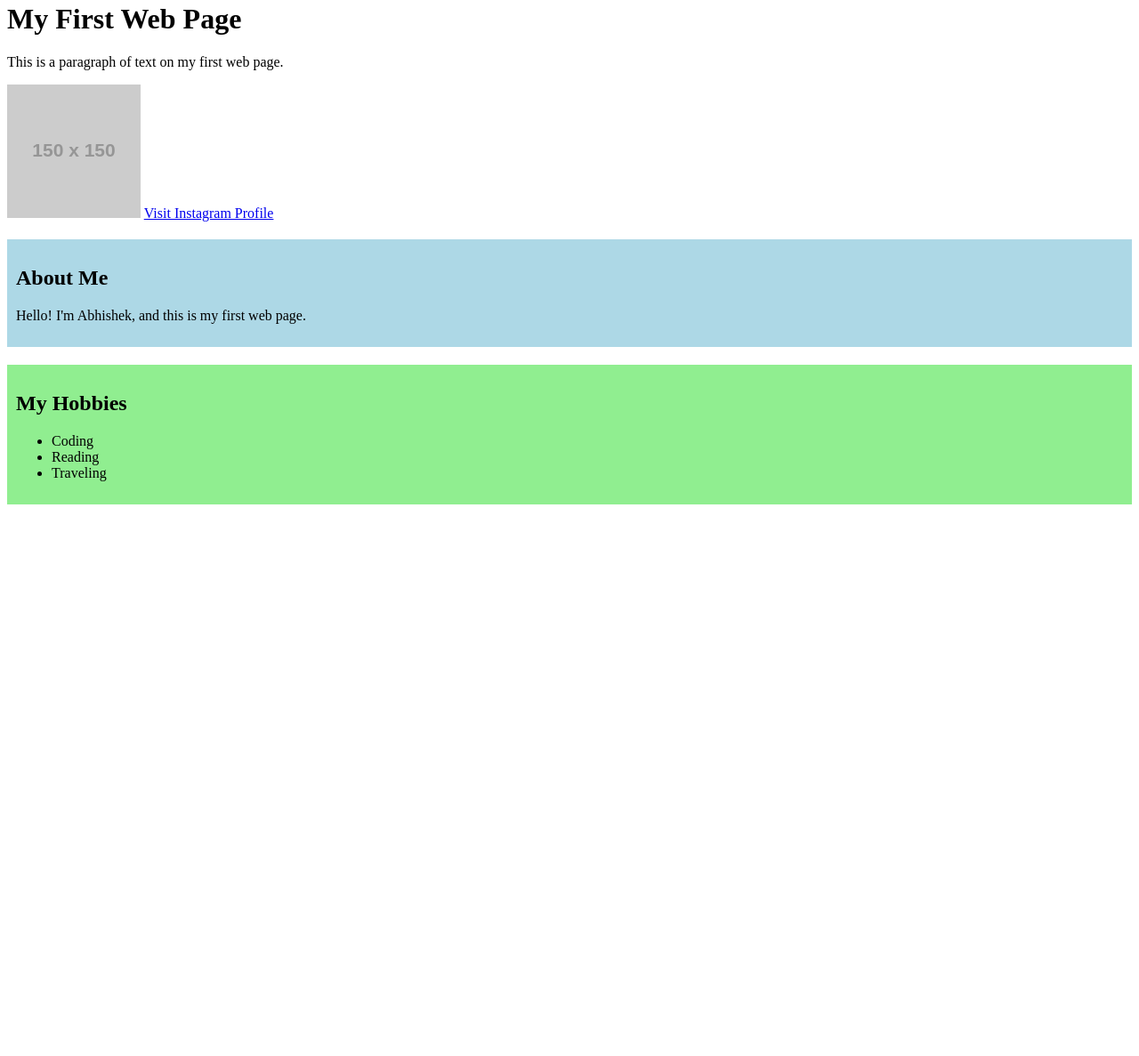
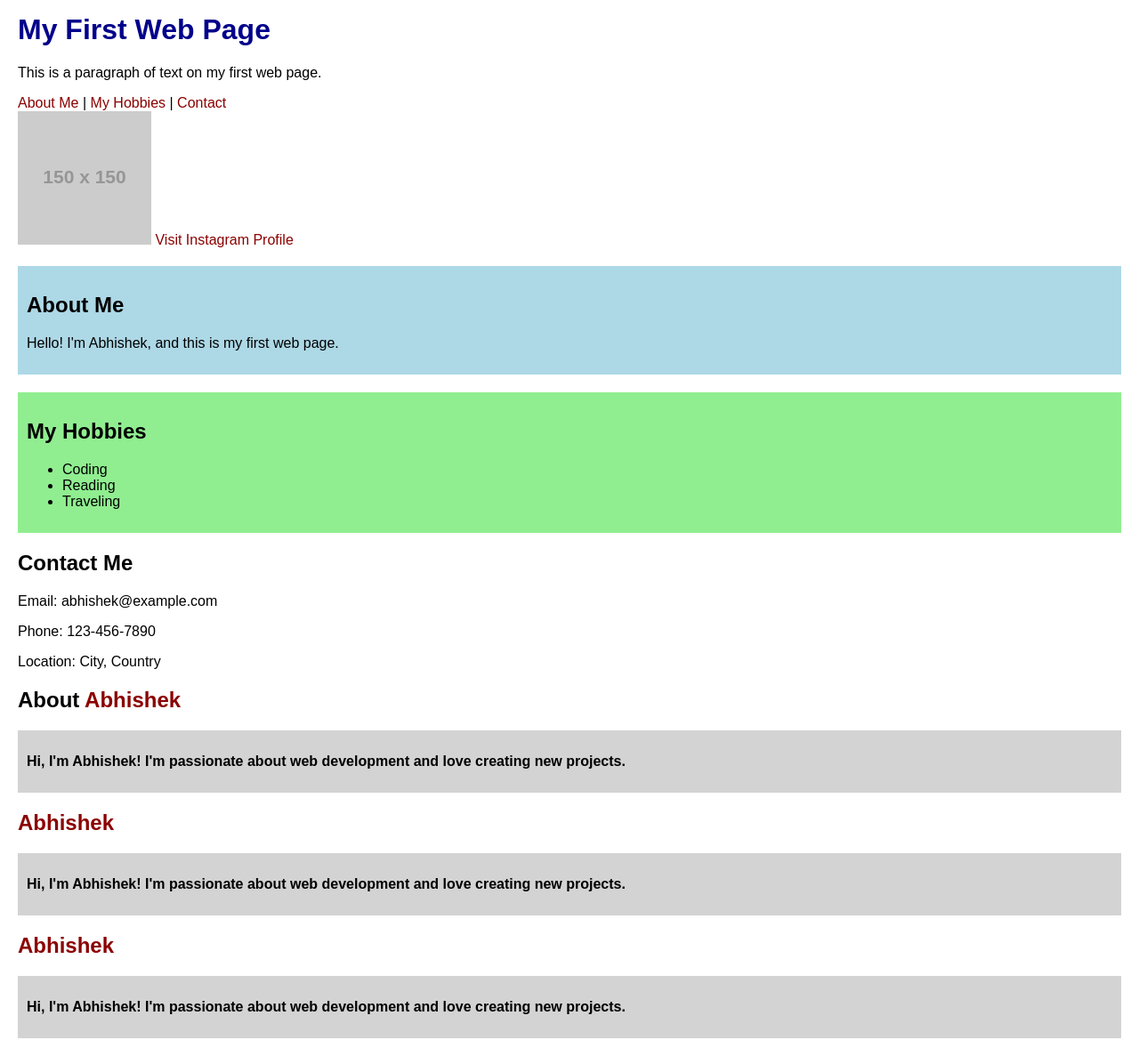
Before and after one commit to sunil121-kdka/Group8_task, a plain HTML site: page week 1/index.html in a window 1280 px wide. Shown: the part 5-1192 px from the top of the page at 89% size. Before the commit the page ends 800 px from the top, so only its background shows below. Drawn offline with Linux system fonts and the light colour scheme; placeholder pictures from the web are drawn by us.

Commit message:
insta na hera hai mero

```diff
--- a/week 1/index.html
+++ b/week 1/index.html
@@ -1,9 +1,42 @@
 <head>
-  <body>
-    <h1>My First Web Page</h1>
-    <p>This is a paragraph of text on my first web page.</p>
-    <img src="https://via.placeholder.com/150" alt="Placeholder Image">
-    <a href="https://www.instagram.com/_abhi_shek_1004/">Visit Instagram Profile</a>
+    <title>class ko lagi ho yo</title>
+    <meta charset="UTF-8">
+    <meta name="viewport" content="width=device-width, initial-scale=1.0">
+    <style>
+      body {
+        font-family: Arial, sans-serif;
+        margin: 20px;
+      }
+      h1 {
+        color: darkblue;
+      }
+      p {
+        font-size: 16px;
+      }
+      img {
+        max-width: 100%;
+        height: auto;
+      }
+      a {
+        color: darkred;
+        text-decoration: none;
+      }
+      a:hover {
+        text-decoration: underline;
+      }
+  </style>
+</head>
+<body>
+  <h1>My First Web Page</h1>
+  <p>This is a paragraph of text on my first web page.</p>
+  <nav>
+    <a href="#about">About Me </a> |
+    <a href="#hobbies">My Hobbies </a> |
+    <a href="#contact">Contact </a>
+  </nav>
+
+  <img src="https://via.placeholder.com/150" alt="Placeholder Image">
+  <a href="https://www.instagram.com/_abhi_shek_1004/">Visit Instagram Profile</a>
 
 
     <div style="background-color: lightblue; padding: 10px; margin-top: 20px;">
@@ -19,5 +52,31 @@
         <li>Traveling</li>
       </ul>
     </div>
+    <div>
+        <h2>Contact Me</h2>
+        <p>Email: abhishek@example.com</p>
+        <p>Phone: 123-456-7890</p>
+        <p>Location: City, Country</p>
+
+    </div>
+    <div>
+        <h2>About
+            <a href="https://www.instagram.com/_abhi_shek_1004/">Abhishek</a>
+            <div style="background-color: lightgrey; padding: 10px; margin-top: 20px;">
+                <p>Hi, I'm Abhishek! I'm passionate about web development and love creating new projects.</p>
+            </div>
+            <h2>
+                <a href="https://www.instagram.com/_abhi_shek_1004/">Abhishek</a>
+                <div style="background-color: lightgrey; padding: 10px; margin-top: 20px;">
+                    <p>Hi, I'm Abhishek! I'm passionate about web development and love creating new projects.</p>
+                </div>
+                <h2>
+                    <a href="https://www.instagram.com/_abhi_shek_1004/">Abhishek</a>
+                    <div style="background-color: lightgrey; padding: 10px; margin-top: 20px;">
+                        <p>Hi, I'm Abhishek! I'm passionate about web development and love creating new projects.</p>
+                    </div>
+                </h2>
+    </div>
+
   </body>
-</head>
+</html>
```
